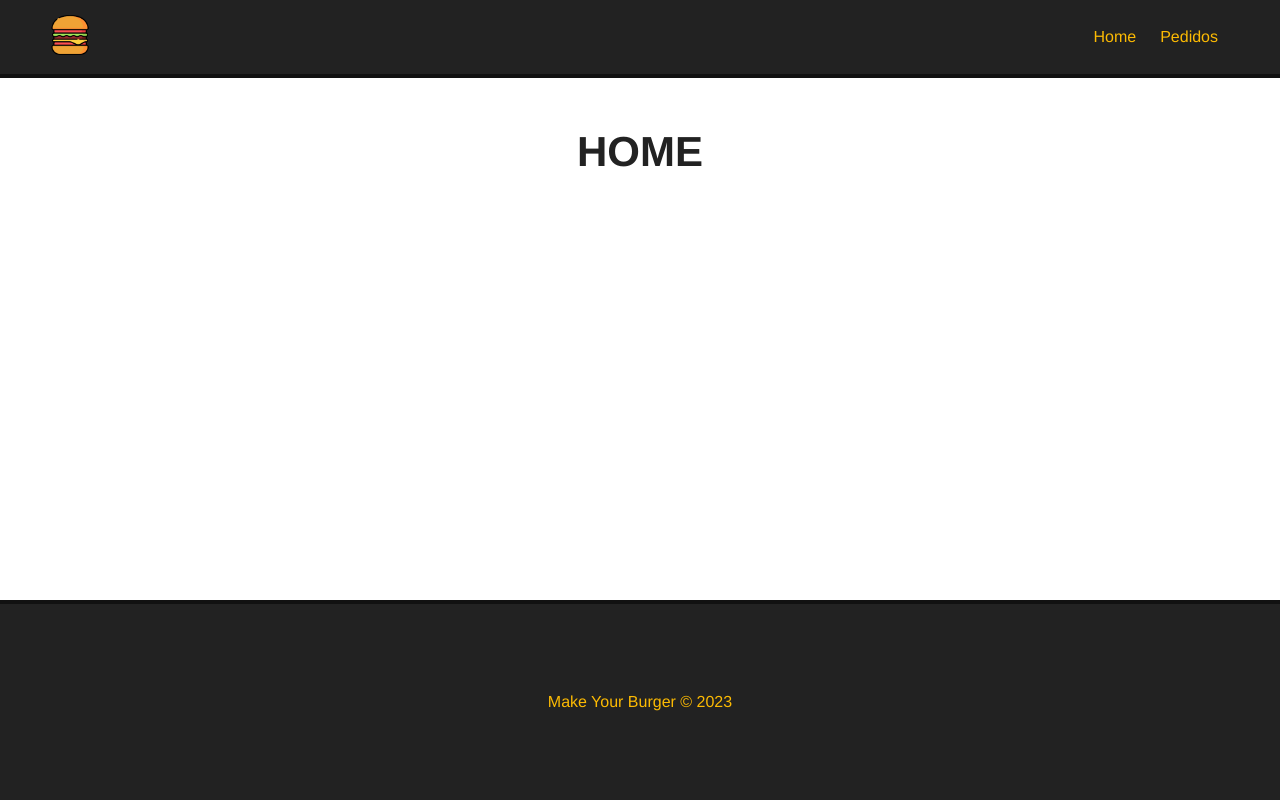
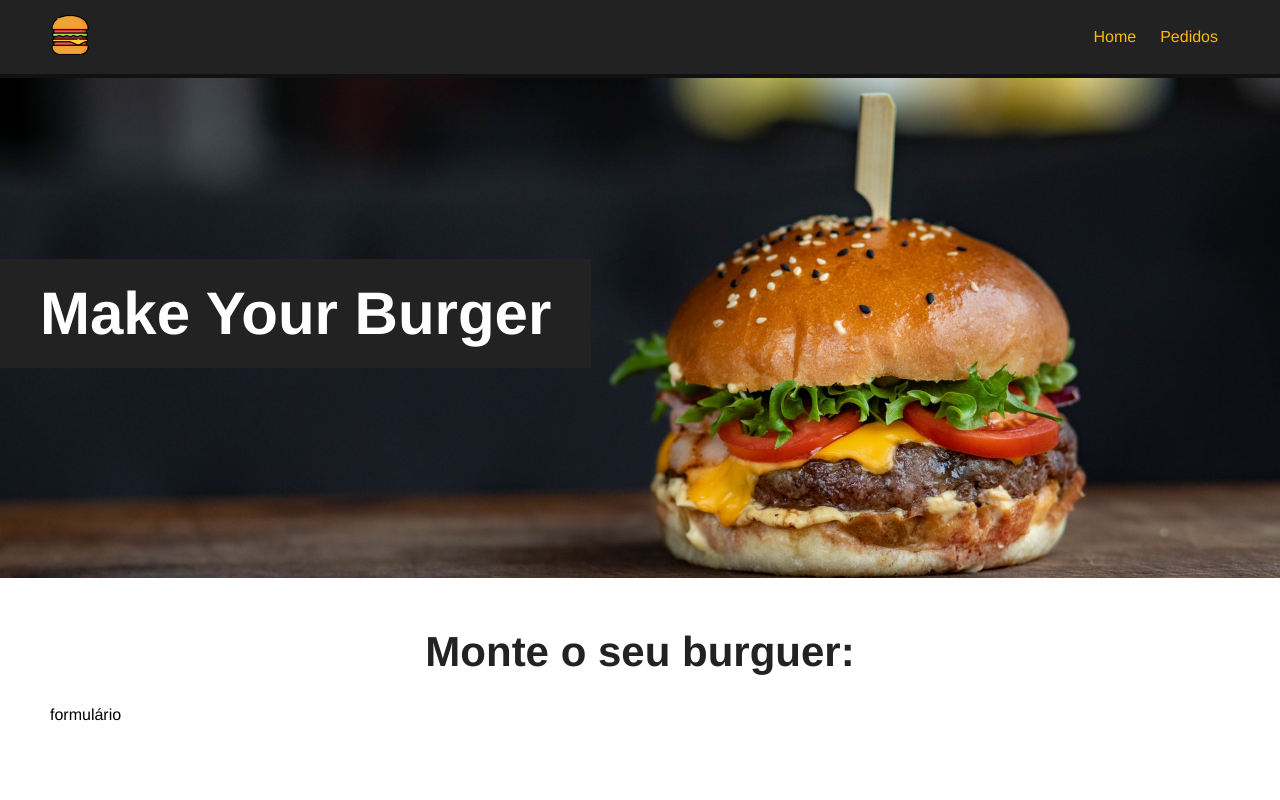
Before and after one commit to FernandoECV/make-your-burger, a Vue app: page / in a window 1280 px wide. Shown: the top 800 px of the page. Built offline with nearby package versions, Linux system fonts and the light colour scheme.

Commit message:
Criando banner da aplicação

```diff
--- /dev/null
+++ b/src/components/Banner.vue
@@ -0,0 +1,33 @@
+<template>
+   <div id="main-banner">
+        <h1>Make Your Burger</h1>
+   </div>
+</template>
+
+<script>
+
+export default {
+    name: "Banner"
+}
+</script>
+
+<style scoped>
+
+    #main-banner {
+    background-image: url('/public/img/burger.jpg');
+    background-position: center;
+    background-size: cover;
+    height: 500px;
+    display: flex;
+    align-items: center;
+    justify-content: flex-start;
+  }
+  #main-banner h1 {
+    color: #FFF;
+    text-align: center;
+    font-size: 60px;
+    background-color: #222;
+    padding: 20px 40px;
+  }
+
+</style>
--- a/src/components/Footer.vue
+++ b/src/components/Footer.vue
@@ -20,10 +20,10 @@
     display: flex;
     align-items: center;
     justify-content: center;
-    bottom: 0;
+    /* bottom: 0; */
     width: 100%;
     /* propriedade para jogar o footer todo para baixo */
-    position: absolute;
+    /* position: absolute; */
   }
 
 </style>
--- a/src/views/Home.vue
+++ b/src/views/Home.vue
@@ -1,9 +1,20 @@
 <template>
+  <Banner/>
   <div class="main-container">
-    <h1>HOME</h1>
+    <h1>Monte o seu burguer:</h1>
+    <p>formulário</p>
   </div>
 </template>
 
 <script>
 
+import Banner from "../components/Banner.vue";
+
+export default {
+  name: "Home",
+  components: {
+    Banner
+  }
+}
+
 </script>
```
